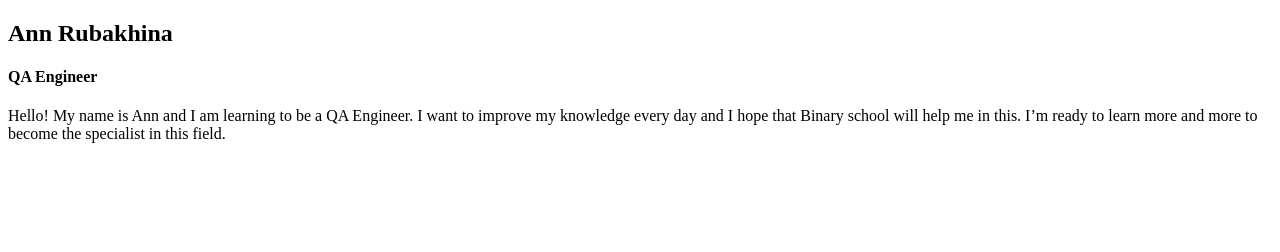
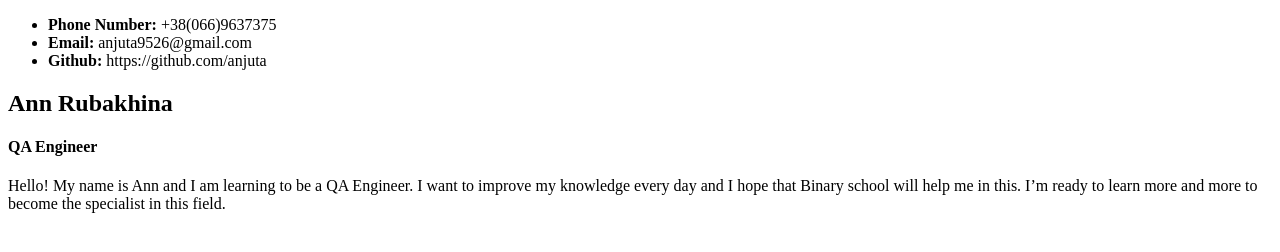
Before and after one commit to anjuta/homepage, a plain HTML site: page index.html in a window 1280 px wide. Drawn offline with Linux system fonts and the light colour scheme.

Commit message:
adding contact info (fixes #5)

```diff
--- a/index.html
+++ b/index.html
@@ -10,6 +10,22 @@
   </head>
   <body>
     <div id="info">
+      <div id="contacts">
+        <ul>
+          <li>
+            <b>Phone Number: </b>
+            <span>+38(066)9637375</span>
+          </li>
+          <li>
+            <b>Email: </b>
+            <span>anjuta9526@gmail.com</span>
+          </li>
+          <li>
+            <b>Github: </b>
+            <span>https://github.com/anjuta</span>
+          </li>
+        </ul>
+      </div>
       <div id="intro">
         <h2>Ann Rubakhina</h2>
         <h4>QA Engineer</h4>
```
